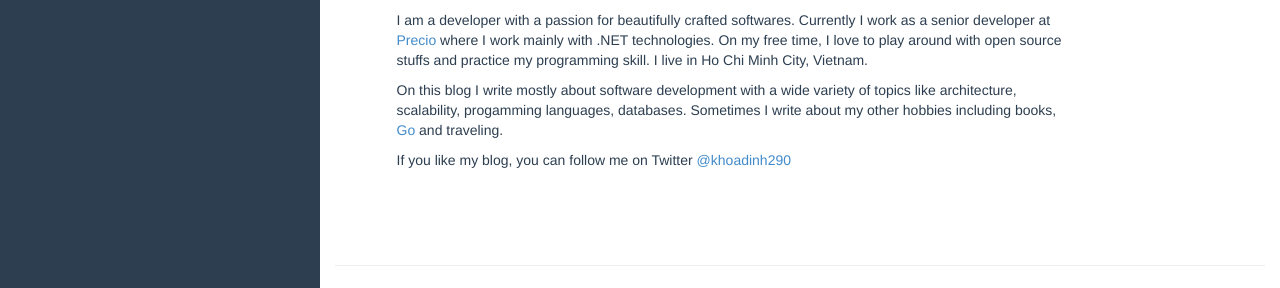
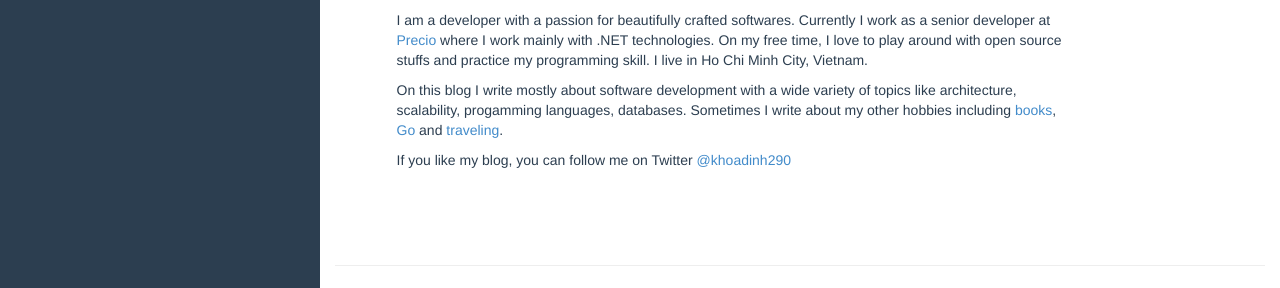
Before and after one commit to KhoaDinh/khoadinh.github.io, a Jekyll site: the page built from about.md, in a window 1280 px wide. Shown: the part 545-833 px from the top of the page. Built offline with Jekyll 4.4.1, drawn with Linux system fonts in a browser that asks for light colours; comment, search, counter and statistics services are not loaded; part of the change alters nothing that is shown.

```diff
--- a/about.md
+++ b/about.md
@@ -11,6 +11,6 @@ Hi, My name is Khoa.
 
 I am a developer with a passion for beautifully crafted softwares. Currently I work as a senior developer at [Precio](http://www.precio.se/en) where I work mainly with .NET technologies. On my free time, I love to play around with open source stuffs and practice my programming skill. I live in Ho Chi Minh City, Vietnam.
 
-On this blog I write mostly about software development with a wide variety of topics like architecture, scalability, progamming languages, databases. Sometimes I write about my other hobbies including books, [Go](http://en.wikipedia.org/wiki/Go_%28game%29) and traveling.
+On this blog I write mostly about software development with a wide variety of topics like architecture, scalability, progamming languages, databases. Sometimes I write about my other hobbies including [books](https://www.goodreads.com/review/list/11547722-khoa?shelf=read), [Go](http://en.wikipedia.org/wiki/Go_%28game%29) and [traveling](https://youtu.be/zU-QNOMcVCo).
 
 If you like my blog, you can follow me on Twitter [@khoadinh290](https://twitter.com/khoadinh290)
```
